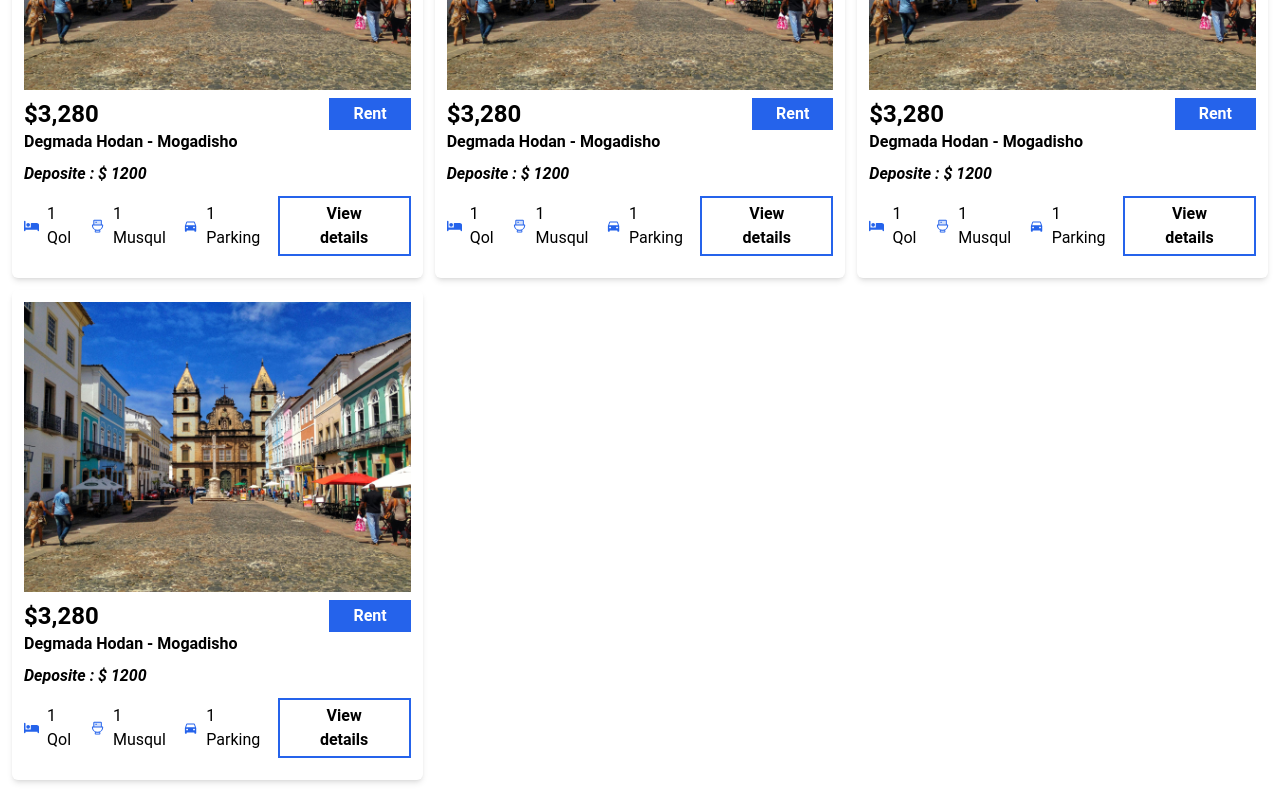
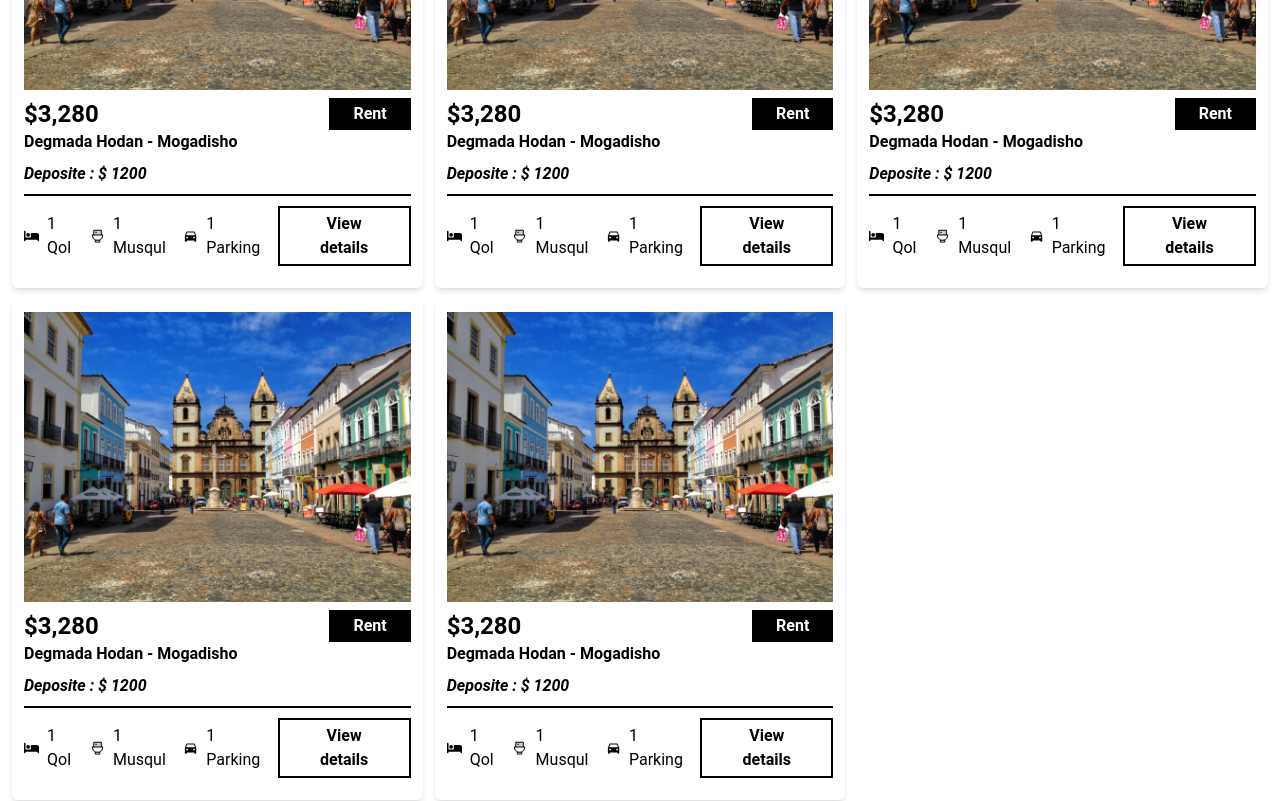
Before and after one commit to Nucmaan/statefrontend, a React (Create React App) app: page /Property in a window 1280 px wide. Shown: the part 320-1121 px from the top of the page. Built offline with nearby package versions, Linux system fonts and the light colour scheme.

Commit message:
herroIcons
herroIcons

```diff
--- a/src/Components/Herro.js
+++ b/src/Components/Herro.js
@@ -2,35 +2,48 @@ import React from "react";
 import herro from "../Images/Herro.jpg";
 import Blog from "./Blog";
 import FeatureIn from "./FeatureIn";
+import { MdHomeWork } from "react-icons/md";
+import { FaUsers } from "react-icons/fa";
+import { FaBuildingShield } from "react-icons/fa6";
+
+
+
 
 function Herro() {
   return (
     <div>
       <div className="mx-auto p-3 grid grid-cols-1 gap-3 md:grid-cols-2 pt-2 pr-2 ">
         <div className="flex flex-col items-center  md:pt-11 mt-11">
-          <p className="mb-2 text-2xl font-bold">Welcome To Our Website</p>
+          <p className="mb-3 text-2xl font-bold">Welcome To Our Website</p>
           <h2 className="mb-2 text-2xl font-semibold">
             Find Your Dreame Home Easy And Faster.
           </h2>
-          <button className="bg-black text-white px-3 py-1 rounded-md text-2xl hover:bg-black-500 mt-2">
+          <button className="bg-black text-white px-3 py-1 rounded-md text-2xl hover:bg-black-500 mt-4">
             Find Now
           </button>
 
-          <div className="grid grid-cols-3 gap-3 md:grid-cols-3 mt-10 mb-4">
-            <div>
-            <h1 className="text-center">2500+</h1>
-              <p className="text-center font-bold">Complete Property</p>
+          <div className="grid grid-cols-3 gap-5 md:grid-cols-3 mt-8 mb-4">
+
+             <div className="flex  flex-col justify-center items-center">
+            <FaBuildingShield size={80} />
+            <h1 className="text-3xl mt-2 mb-1">8500+</h1>
+              <p className="font-bold ">Complete Property</p>
             </div>
 
-            <div>
-            <h1 className="text-center ">3500+</h1>
-              <p className="text-center font-bold"> Property Sales</p>
+            <div className="flex  flex-col justify-center items-center">
+            <MdHomeWork
+             size={80} />
+            <h1 className="text-3xl mt-2 mb-1">8500+</h1>
+              <p className="font-bold ">Property Sales</p>
             </div>
 
-            <div>
-            <h1 className="text-center">8500+</h1>
-              <p className="text-center font-bold">Happy Clients</p>
+            <div className="flex  flex-col justify-center items-center">
+            <FaUsers
+            size={80} />
+            <h1 className="text-3xl mt-2 mb-1">2500+</h1>
+              <p className="font-bold ">Happy Clients</p>
             </div>
+
           </div>
         </div>
 
--- a/src/Pages/PropertyList.js
+++ b/src/Pages/PropertyList.js
@@ -11,6 +11,7 @@ function PropertyList() {
       <h1 className="text-center font-bold text-2xl mb-2">Property List</h1>
 
       <div className="grid grid-cols-1 gap-3 md:grid-cols-3 ">
+
         <div className="shadow-md p-3 rounded-md">
           <img src={herro} alt="Herro" className="w-full object-cover " />
           <div className="flex justify-between mt-2 ">
@@ -18,32 +19,32 @@ function PropertyList() {
               <h1 className="font-bold text-2xl">$3,280</h1>
             </div>
             <div>
-              <button className=" px-6 py-1 font-bold bg-blue-600 text-white">
+              <button className=" px-6 py-1 font-bold bg-black text-white">
                 Rent
               </button>
             </div>
           </div>
 
           <h1 className="font-bold mb-2 ">Degmada Hodan - Mogadisho </h1>
-          <p className="mb-2 font-bold italic">Deposite : $ 1200 </p>
+          <p className="mb-2 font-bold italic border-b-2 border-black pb-2">Deposite : $ 1200 </p>
           <div className="flex justify-between mb-2 ">
             <div className="flex  items-center">
-              <FaBed className="text-blue-600" />{" "}
+              <FaBed className="text-black-600" />{" "}
               <span className="p-2"> 1 Qol</span>
             </div>
 
             <div className="flex  items-center">
-              <PiToiletDuotone className="text-blue-600" />{" "}
+              <PiToiletDuotone className="text-black" />{" "}
               <span className="p-2"> 1 Musqul</span>
             </div>
 
             <div className="flex  items-center">
-              <MdDirectionsCar className="text-blue-600" />{" "}
+              <MdDirectionsCar className="text-black" />{" "}
               <span className="p-2"> 1 Parking</span>
             </div>
 
             <div className="flex items-center">
-              <button className=" px-6 py-1 font-bold  border-2 border-blue-600">
+              <button className=" px-6 py-1 font-bold  border-2 border-black">
                 View details
               </button>
             </div>
@@ -57,32 +58,111 @@ function PropertyList() {
             <h1 className="font-bold text-2xl">$3,280</h1>
           </div>
           <div>
-              <button className=" px-6 py-1 font-bold bg-blue-600 text-white">
+            <button className=" px-6 py-1 font-bold bg-black text-white">
               Rent
             </button>
           </div>
         </div>
 
         <h1 className="font-bold mb-2 ">Degmada Hodan - Mogadisho </h1>
-          <p className="mb-2 font-bold italic">Deposite : $ 1200 </p>
+        <p className="mb-2 font-bold italic border-b-2 border-black pb-2">Deposite : $ 1200 </p>
         <div className="flex justify-between mb-2 ">
           <div className="flex  items-center">
-              <FaBed className="text-blue-600" />{" "}
+            <FaBed className="text-black-600" />{" "}
             <span className="p-2"> 1 Qol</span>
           </div>
 
           <div className="flex  items-center">
-              <PiToiletDuotone className="text-blue-600" />{" "}
+            <PiToiletDuotone className="text-black" />{" "}
             <span className="p-2"> 1 Musqul</span>
           </div>
 
           <div className="flex  items-center">
-              <MdDirectionsCar className="text-blue-600" />{" "}
+            <MdDirectionsCar className="text-black" />{" "}
             <span className="p-2"> 1 Parking</span>
           </div>
 
           <div className="flex items-center">
-              <button className=" px-6 py-1 font-bold  border-2 border-blue-600">
+            <button className=" px-6 py-1 font-bold  border-2 border-black">
+              View details
+            </button>
+          </div>
+        </div>
+      </div>
+
+      <div className="shadow-md p-3 rounded-md">
+      <img src={herro} alt="Herro" className="w-full object-cover " />
+      <div className="flex justify-between mt-2 ">
+        <div>
+          <h1 className="font-bold text-2xl">$3,280</h1>
+        </div>
+        <div>
+          <button className=" px-6 py-1 font-bold bg-black text-white">
+            Rent
+          </button>
+        </div>
+      </div>
+
+      <h1 className="font-bold mb-2 ">Degmada Hodan - Mogadisho </h1>
+      <p className="mb-2 font-bold italic border-b-2 border-black pb-2">Deposite : $ 1200 </p>
+      <div className="flex justify-between mb-2 ">
+        <div className="flex  items-center">
+          <FaBed className="text-black-600" />{" "}
+          <span className="p-2"> 1 Qol</span>
+        </div>
+
+        <div className="flex  items-center">
+          <PiToiletDuotone className="text-black" />{" "}
+          <span className="p-2"> 1 Musqul</span>
+        </div>
+
+        <div className="flex  items-center">
+          <MdDirectionsCar className="text-black" />{" "}
+          <span className="p-2"> 1 Parking</span>
+        </div>
+
+        <div className="flex items-center">
+          <button className=" px-6 py-1 font-bold  border-2 border-black">
+            View details
+          </button>
+        </div>
+      </div>
+    </div>
+
+
+    <div className="shadow-md p-3 rounded-md">
+    <img src={herro} alt="Herro" className="w-full object-cover " />
+    <div className="flex justify-between mt-2 ">
+      <div>
+        <h1 className="font-bold text-2xl">$3,280</h1>
+      </div>
+      <div>
+        <button className=" px-6 py-1 font-bold bg-black text-white">
+          Rent
+        </button>
+      </div>
+    </div>
+
+    <h1 className="font-bold mb-2 ">Degmada Hodan - Mogadisho </h1>
+    <p className="mb-2 font-bold italic border-b-2 border-black pb-2">Deposite : $ 1200 </p>
+    <div className="flex justify-between mb-2 ">
+      <div className="flex  items-center">
+        <FaBed className="text-black-600" />{" "}
+        <span className="p-2"> 1 Qol</span>
+      </div>
+
+      <div className="flex  items-center">
+        <PiToiletDuotone className="text-black" />{" "}
+        <span className="p-2"> 1 Musqul</span>
+      </div>
+
+      <div className="flex  items-center">
+        <MdDirectionsCar className="text-black" />{" "}
+        <span className="p-2"> 1 Parking</span>
+      </div>
+
+      <div className="flex items-center">
+        <button className=" px-6 py-1 font-bold  border-2 border-black">
           View details
         </button>
       </div>
@@ -98,78 +178,38 @@ function PropertyList() {
       <h1 className="font-bold text-2xl">$3,280</h1>
     </div>
     <div>
-              <button className=" px-6 py-1 font-bold bg-blue-600 text-white">
+      <button className=" px-6 py-1 font-bold bg-black text-white">
         Rent
       </button>
     </div>
   </div>
 
   <h1 className="font-bold mb-2 ">Degmada Hodan - Mogadisho </h1>
-          <p className="mb-2 font-bold italic">Deposite : $ 1200 </p>
+  <p className="mb-2 font-bold italic border-b-2 border-black pb-2">Deposite : $ 1200 </p>
   <div className="flex justify-between mb-2 ">
     <div className="flex  items-center">
-              <FaBed className="text-blue-600" />{" "}
+      <FaBed className="text-black-600" />{" "}
       <span className="p-2"> 1 Qol</span>
     </div>
 
     <div className="flex  items-center">
-              <PiToiletDuotone className="text-blue-600" />{" "}
+      <PiToiletDuotone className="text-black" />{" "}
       <span className="p-2"> 1 Musqul</span>
     </div>
 
     <div className="flex  items-center">
-              <MdDirectionsCar className="text-blue-600" />{" "}
+      <MdDirectionsCar className="text-black" />{" "}
       <span className="p-2"> 1 Parking</span>
     </div>
 
     <div className="flex items-center">
-              <button className=" px-6 py-1 font-bold  border-2 border-blue-600">
+      <button className=" px-6 py-1 font-bold  border-2 border-black">
         View details
       </button>
     </div>
   </div>
 </div>
 
-
-
-        <div className="shadow-md p-3 rounded-md">
-          <img src={herro} alt="Herro" className="w-full object-cover " />
-          <div className="flex justify-between mt-2 ">
-            <div>
-              <h1 className="font-bold text-2xl">$3,280</h1>
-            </div>
-            <div>
-              <button className=" px-6 py-1 font-bold bg-blue-600 text-white">
-                Rent
-              </button>
-            </div>
-          </div>
-
-          <h1 className="font-bold mb-2 ">Degmada Hodan - Mogadisho </h1>
-          <p className="mb-2 font-bold italic">Deposite : $ 1200 </p>
-          <div className="flex justify-between mb-2 ">
-            <div className="flex  items-center">
-              <FaBed className="text-blue-600" />{" "}
-              <span className="p-2"> 1 Qol</span>
-            </div>
-
-            <div className="flex  items-center">
-              <PiToiletDuotone className="text-blue-600" />{" "}
-              <span className="p-2"> 1 Musqul</span>
-            </div>
-
-            <div className="flex  items-center">
-              <MdDirectionsCar className="text-blue-600" />{" "}
-              <span className="p-2"> 1 Parking</span>
-            </div>
-
-            <div className="flex items-center">
-              <button className=" px-6 py-1 font-bold  border-2 border-blue-600">
-                View details
-              </button>
-            </div>
-          </div>
-        </div>
 
 
 
```
Lines whose indentation alone changed are shown as unchanged.
